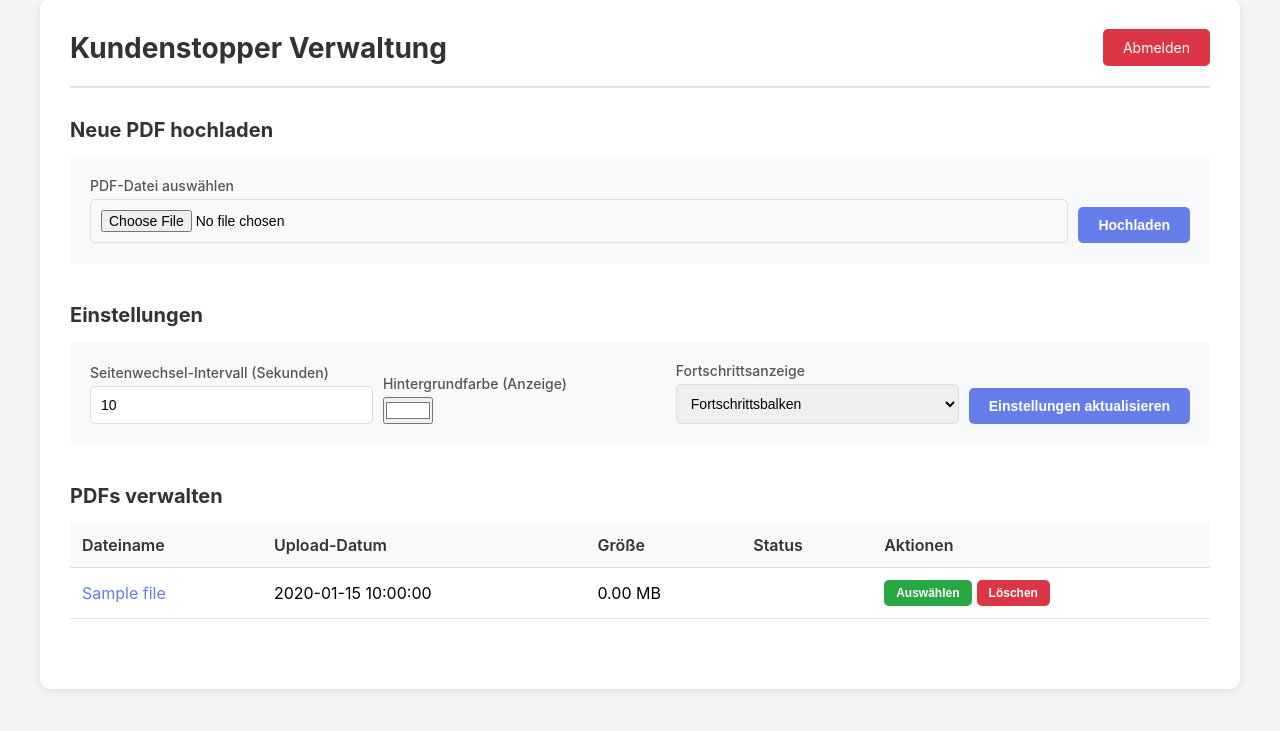
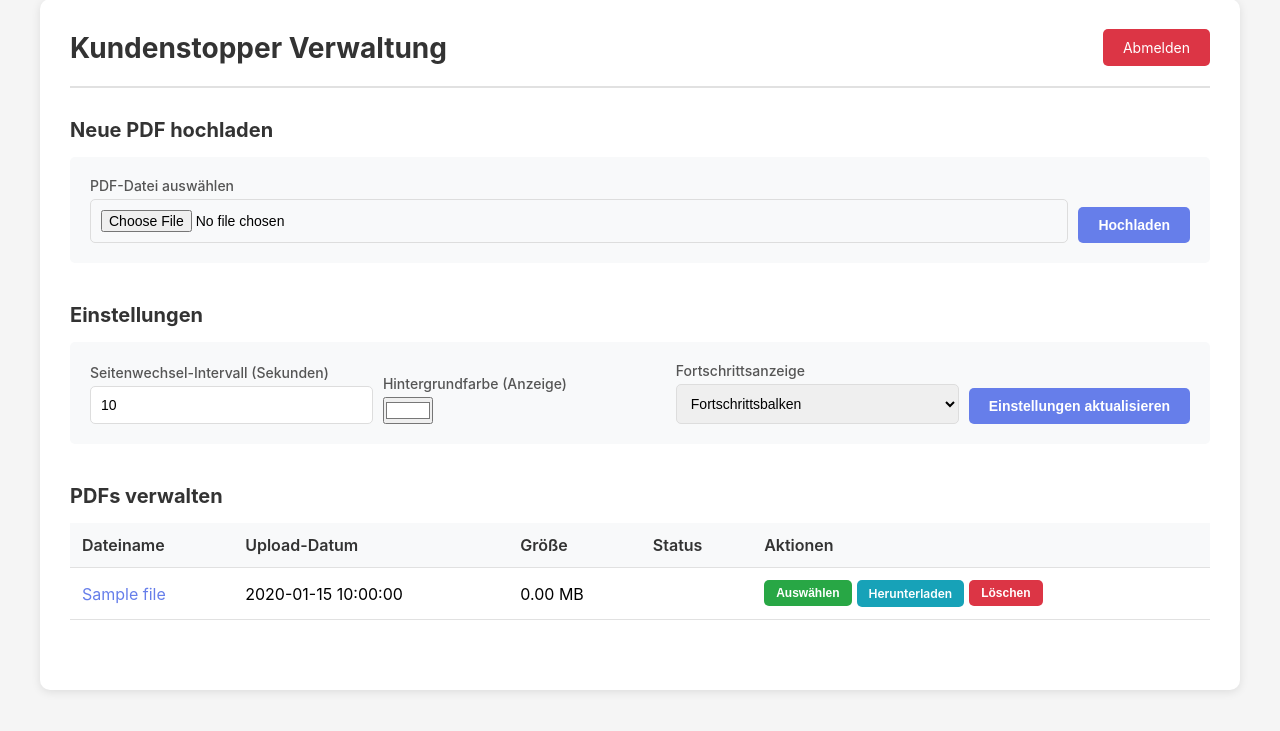
Before and after one commit to parsnipsmoothie/kundenstopper, a Flask app: page /admin in a window 1280 px wide. Shown: the part 21-752 px from the top of the page. Run offline with Flask 3, Linux system fonts and the light colour scheme; the visitor is signed in with stand-in values (Sample User, id 1); data comes from the database, SQL or seed files in the repository; tables that the repository leaves empty hold one stand-in row (values such as "Sample post"); parts of the project's set-up code (start-up, migrations or seed data) failed here and were passed over.

Commit message:
Add download button for PDF files in admin view
Add a download button in the admin panel to allow downloading PDF files
with their original filenames.

Changes:
- Added .btn-info CSS class (cyan color) for download buttons
- Added download link in the actions column for each PDF
- Uses existing serve_pdf route with HTML5 download attribute
- Downloads use original filename instead of UUID filename

The download button appears between the "Auswählen" (Select) and
"Löschen" (Delete) buttons in the actions column.

Co-Authored-By: Claude Sonnet 4.5 <noreply@anthropic.com>

```diff
--- a/templates/admin.html
+++ b/templates/admin.html
@@ -151,6 +151,14 @@
 
         .btn-success:hover {
             background: #218838;
+        }
+
+        .btn-info {
+            background: #17a2b8;
+        }
+
+        .btn-info:hover {
+            background: #138496;
         }
 
         .btn-sm {
@@ -348,6 +356,9 @@
                                         <form method="POST" action="{{ url_for('select_pdf', pdf_id=pdf['id']) }}">
                                             <button type="submit" class="btn-sm btn-success">Auswählen</button>
                                         </form>
+                                        <a href="{{ url_for('serve_pdf', filename=pdf['filename']) }}"
+                                           download="{{ pdf['original_name'] }}"
+                                           class="btn btn-sm btn-info">Herunterladen</a>
                                         <form method="POST" action="{{ url_for('delete_pdf_file', pdf_id=pdf['id']) }}"
                                               onsubmit="return confirm('Sind Sie sicher, dass Sie diese Datei löschen möchten?');">
                                             <button type="submit" class="btn-sm btn-danger">Löschen</button>
```
